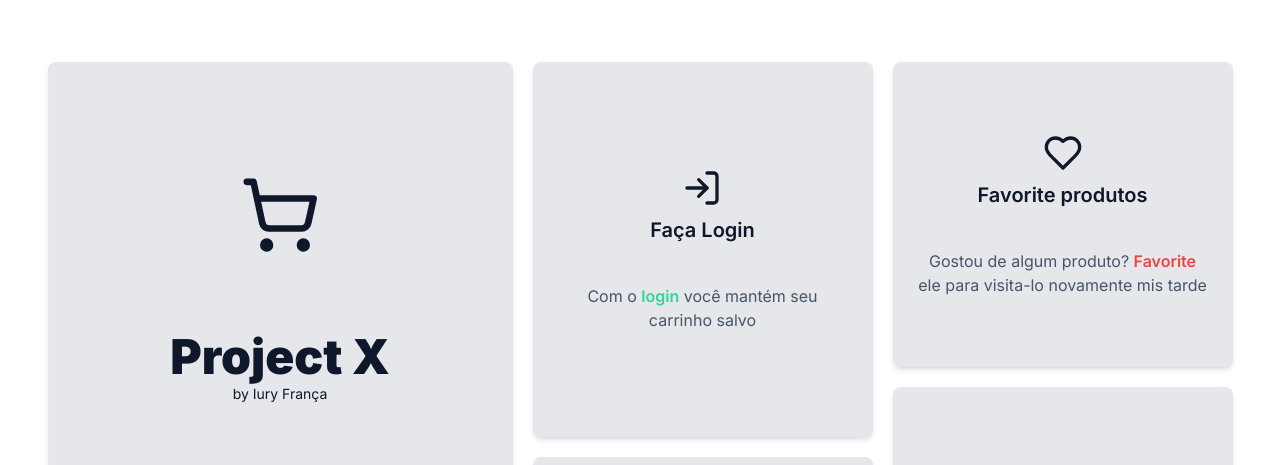
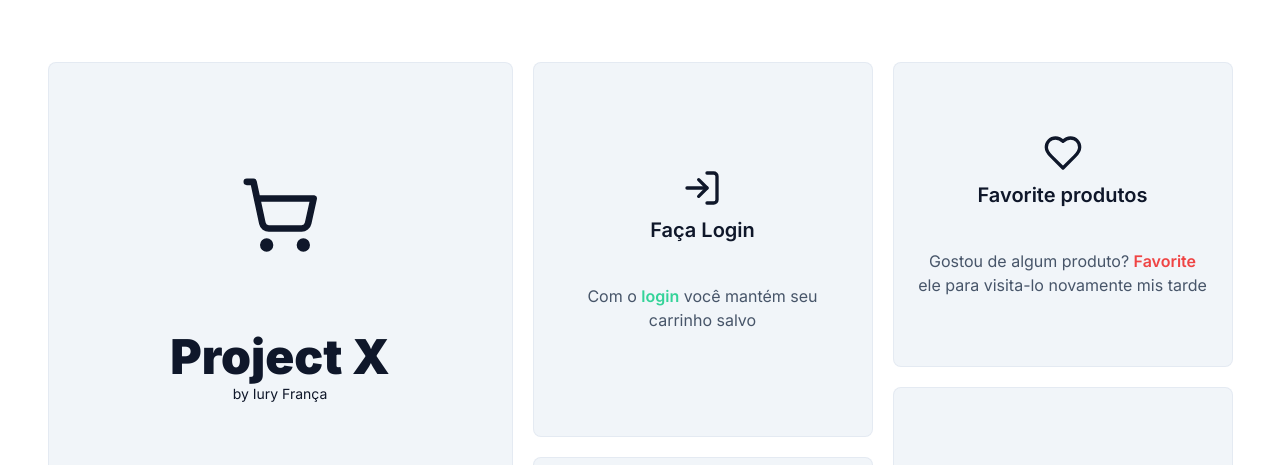
Before and after one commit to iuryfranca/project-x-features, a Next.js app: page / in a window 1280 px wide. Shown: the part 487-952 px from the top of the page. Built offline with nearby package versions, Linux system fonts and the light colour scheme.

Commit message:
style: remove and chance color background card home 💎

```diff
--- a/src/components/card-announcement.tsx
+++ b/src/components/card-announcement.tsx
@@ -13,7 +13,7 @@ export const CardAnnouncementWebsite = ({
     <>
       <div
         className={cn(
-          'relative flex flex-col items-center justify-center overflow-hidden rounded-lg border border-slate-200/80 bg-gray-200 p-6 text-center shadow-md transition-all hover:scale-[1.03] hover:cursor-default dark:border-slate-800 dark:bg-slate-800',
+          'relative flex flex-col items-center justify-center overflow-hidden rounded-lg border border-slate-200/80 bg-slate-100 p-6 text-center transition-all hover:scale-[1.03] hover:cursor-default dark:border-slate-800 dark:bg-slate-800',
           className
         )}
       >
```
